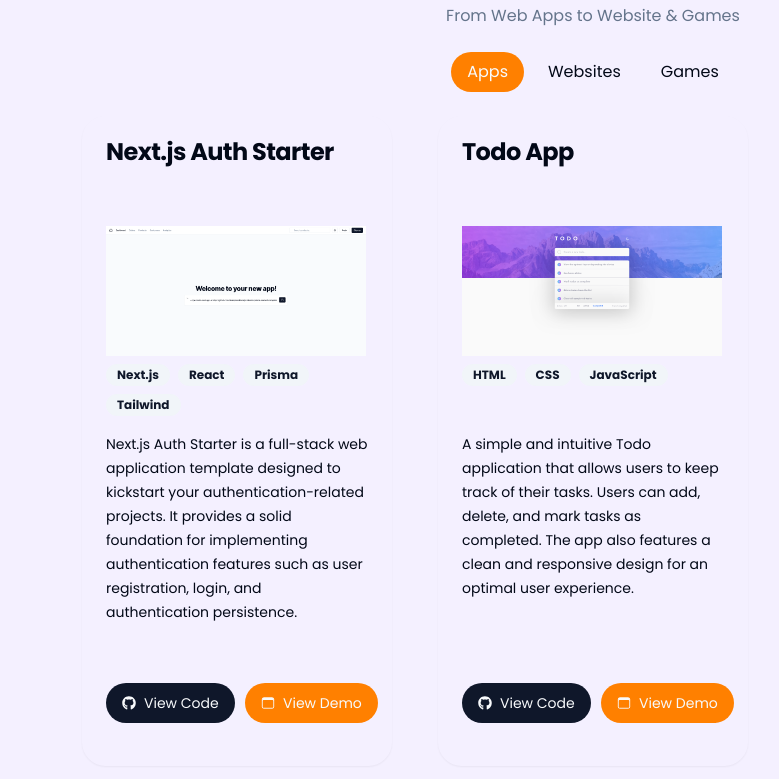
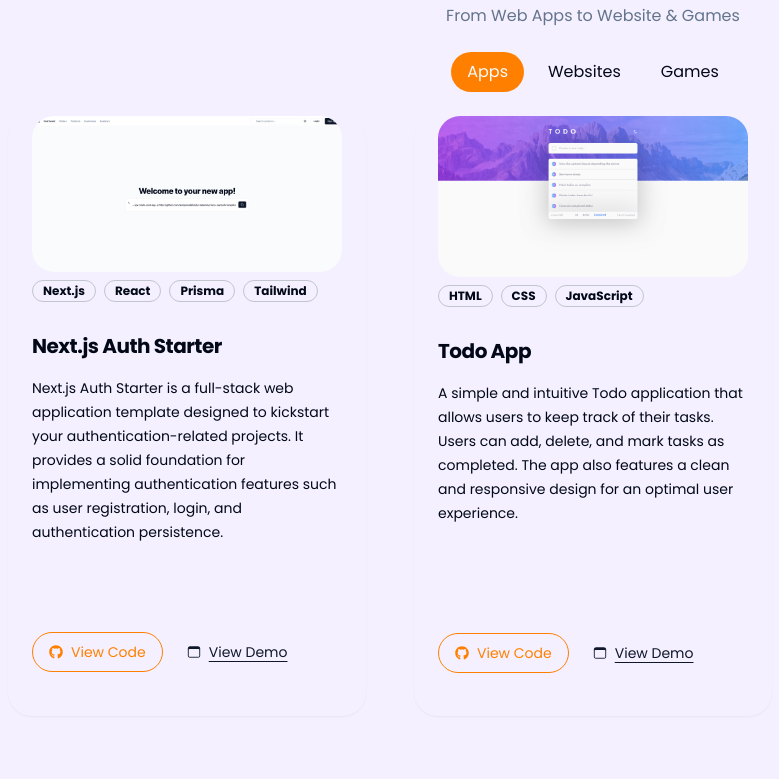
Before and after one commit to denispianelli/my-portfolio, a Next.js app: page /en in a window 1280 px wide. Shown: the part 2021-2800 px from the top of the page, without its empty margins (47-826 px from the left). Built offline with nearby package versions, Linux system fonts and the light colour scheme.

Commit message:
chore: Update DevProjects component to improve images performance and layout

```diff
--- a/src/app/[locale]/layout.tsx
+++ b/src/app/[locale]/layout.tsx
@@ -42,7 +42,7 @@
           defaultTheme="system"
           enableSystem
           storageKey="theme"
-          disableTransitionOnChange={true}
+          disableTransitionOnChange
         >
           <NextIntlClientProvider messages={messages}>
             <Header />
--- a/src/components/dev-projects.tsx
+++ b/src/components/dev-projects.tsx
@@ -102,47 +102,49 @@
           {t('button4')}
         </Button>
       </div>
-      <div className="mx-auto grid grid-flow-row justify-center justify-items-center gap-12 md:grid-cols-[repeat(2,308px)] lg:grid-cols-[repeat(3,308px)]">
+      <div className="mx-auto grid grid-flow-row grid-cols-[358px] justify-center justify-items-center gap-12 md:grid-cols-[repeat(2,358px)] lg:grid-cols-[repeat(3,358px)]">
         {filteredProjects.map((project: Project) => (
           <Card
             key={project.id}
-            className="grid h-[650px] w-[310px] overflow-hidden border-none bg-transparent"
+            className="grid h-[600px]  overflow-hidden border-none bg-transparent"
           >
-            <CardHeader>
-              <CardTitle>{project.title}</CardTitle>
-            </CardHeader>
             <CardContent>
-              <div className="relative h-[130px] w-[260px]">
-                <Image
-                  src={project.image}
-                  alt={project.title}
-                  fill
-                  sizes="130px"
-                  priority
-                />
-              </div>
+              <Image
+                src={project.image}
+                alt={project.title}
+                width={358}
+                height={200}
+                priority
+                className="rounded-md"
+              />
               <ul className="mt-2 flex h-[52px] flex-wrap gap-2 text-sm text-muted-foreground">
                 {project.tech.map((tech: string) => (
                   <li key={tech}>
-                    <Badge variant={'secondary'}>{tech}</Badge>
+                    <Badge variant={'outline'}>{tech}</Badge>
                   </li>
                 ))}
               </ul>
+              <h4 className="scroll-m-20 text-xl font-semibold tracking-tight">
+                {project.title}
+              </h4>
               <p className="mt-4 h-[170px] text-sm leading-6">
                 {locale === 'en'
                   ? project.descriptionEn
                   : project.descriptionFr}
               </p>
             </CardContent>
-            <CardFooter className="grid grid-cols-2 gap-4">
+            <CardFooter className="flex gap-2">
               <Link className="grid" href={project.codeLink} target="_blank">
-                <Button className="gap-2">
+                <Button
+                  className="gap-2 border-active text-active"
+                  variant={'outline'}
+                >
                   <FaGithub />
                   {t('button5')}
                 </Button>
               </Link>
               <Link className="grid" href={project.demoLink} target="_blank">
-                <Button className="gap-2 bg-active">
+                <Button className="gap-2 underline" variant={'link'}>
                   <IoBrowsersOutline />
                   {t('button6')}
                 </Button>
```
